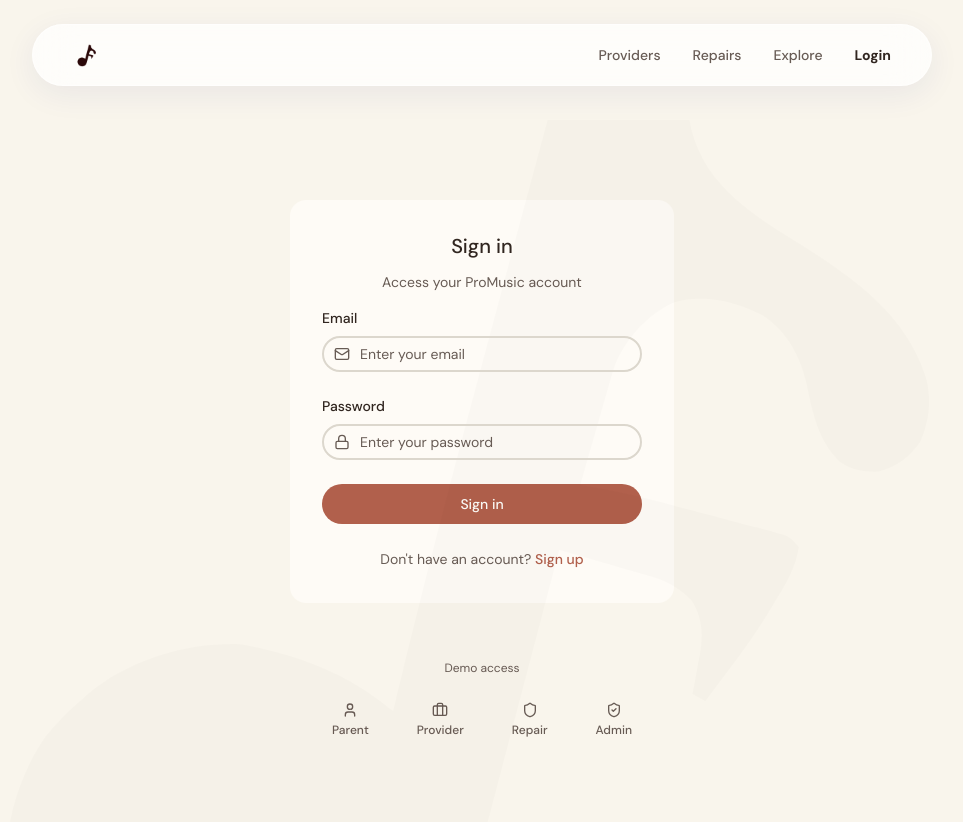
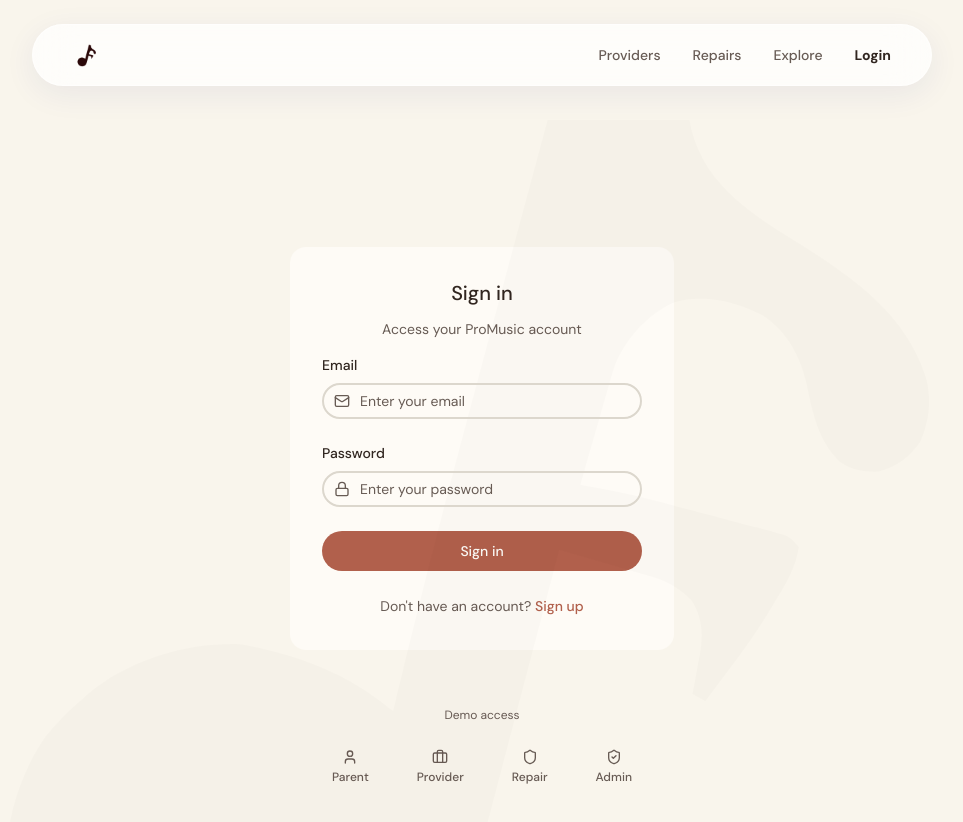
Before and after one commit to cspinozzi/pfables-design-review, a Next.js app: page /login in a window 1280 px wide. Shown: the top 822 px of the page, without its empty margins (158-1121 px from the left). Built offline with nearby package versions, Linux system fonts and the light colour scheme.

Commit message:
feat: center content vertically with justify-center
Use justify-center for vertical centering in Sign in card and demo buttons.

Co-authored-by: cspinozzi <246748561+cspinozzi@users.noreply.github.com>

```diff
--- a/app/login/page.tsx
+++ b/app/login/page.tsx
@@ -74,7 +74,7 @@ function LoginContent() {
   }
 
   return (
-    <div className="relative min-h-screen bg-background flex flex-col items-center pt-[12vh] px-4 sm:px-6 pb-12 sm:pt-20 overflow-hidden">
+    <div className="relative min-h-screen bg-background flex flex-col items-center justify-center px-4 sm:px-6 overflow-hidden">
       <div className="pointer-events-none select-none absolute top-1/2 left-1/2 -translate-x-1/2 -translate-y-1/2 opacity-[0.01] w-[160vw] h-[160vw] max-w-[1400px] max-h-[1400px]">
         {/* eslint-disable-next-line @next/next/no-img-element */}
         <img
```
